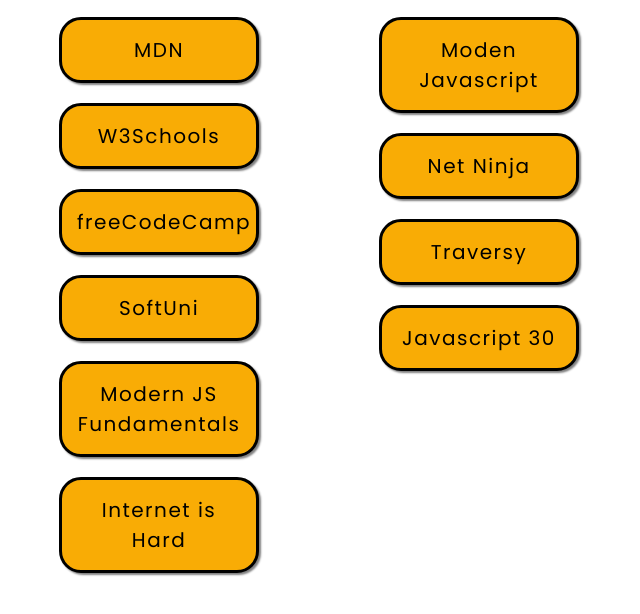
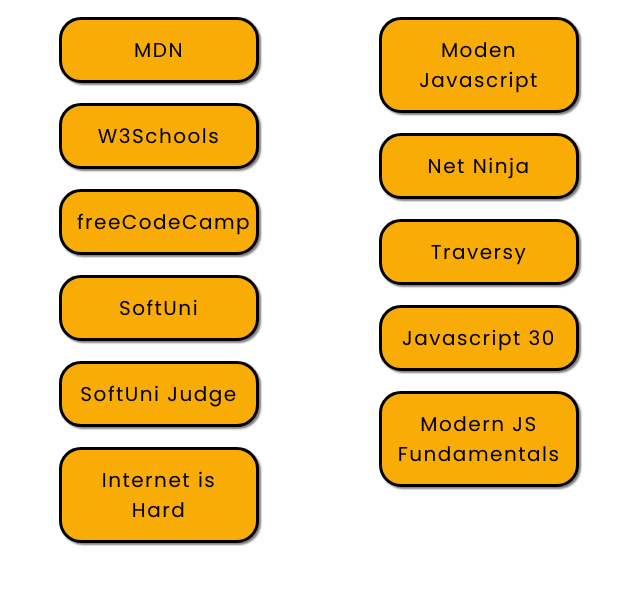
Before and after one commit to Btwonu/buttons, a plain HTML site: page index.html in a window 1280 px wide. Shown: the part 86-700 px from the top of the page, without its empty margins (321-961 px from the left). Drawn offline with Linux system fonts and the light colour scheme.

Commit message:
Judge add

```diff
--- a/index.html
+++ b/index.html
@@ -22,7 +22,7 @@
         <a class="second" href="https://www.w3schools.com/" target="_blank">W3Schools</a>
         <a class="third" href="https://www.freecodecamp.org/learn" target="_blank">freeCodeCamp</a>
         <a class="fourth" href="https://softuni.bg/" target="_blank">SoftUni</a>
-        <a class="fifth" href="https://code.tutsplus.com/courses/javascript-fundamentals" target="_blank">Modern JS Fundamentals</a>
+        <a class="fifth" href="https://judge.softuni.bg/" target="_blank">SoftUni Judge</a>
         <a class="sixth" href="https://internetingishard.com/" target="_blank">Internet is Hard</a>
     </div>
 
@@ -31,6 +31,7 @@
         <a class="second" href="https://www.youtube.com/channel/UCW5YeuERMmlnqo4oq8vwUpg" target="_blank">Net Ninja</a>
         <a class="third" href="https://www.youtube.com/user/TechGuyWeb" target="_blank">Traversy</a>
         <a href="https://courses.wesbos.com/account/access/5e245b82da680247de2ecbbe" class="fourth" target="_blank">Javascript 30</a>
+        <a href="https://code.tutsplus.com/courses/javascript-fundamentals" class="fifth" target="_blank">Modern JS Fundamentals</a>
     </div>
 </div>
 
```
